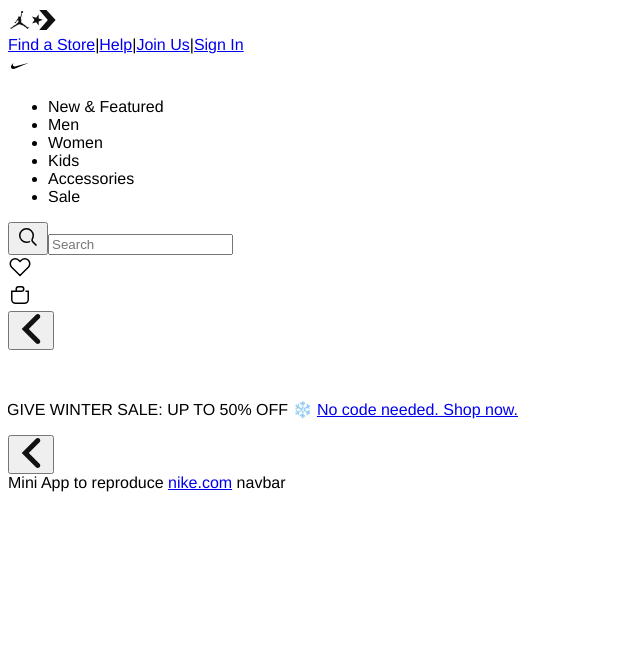
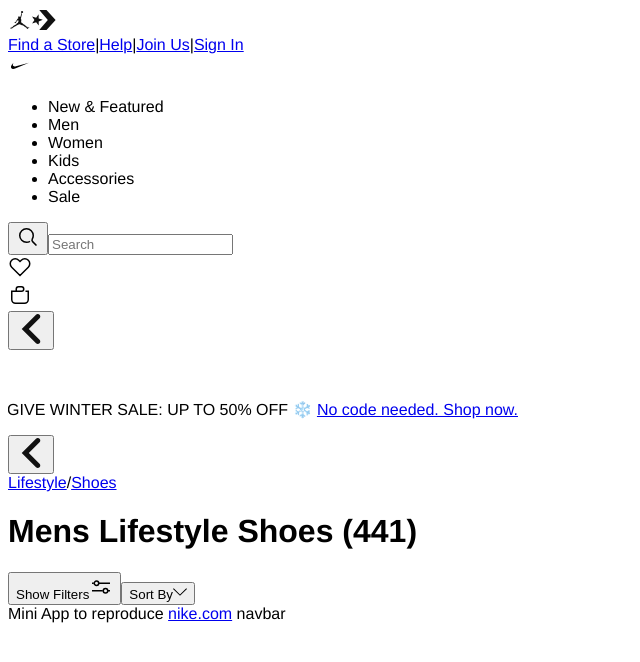
Before and after one commit to Xelaflash/nike_nav, a Next.js app: page / in a window 1280 px wide. Shown: the top 662 px of the page, without its empty margins (0-640 px from the left). Built offline with nearby package versions, Linux system fonts and the light colour scheme.

Commit message:
Add Header component and update Navbar component

```diff
--- a/src/app/page.tsx
+++ b/src/app/page.tsx
@@ -12,6 +12,7 @@
           gap: "2",
           justifyContent: "center",
           height: "100vh",
+          border: "1px solid red",
         })}
       >
         Mini App to reproduce{" "}
--- a/src/components/Header.tsx
+++ b/src/components/Header.tsx
@@ -0,0 +1,137 @@
+import { css } from "../../styled-system/css";
+
+function Header() {
+  return (
+    <>
+      <div
+        className={css({
+          marginTop: "16px",
+          padding: "0 48px",
+          display: "flex",
+          alignItems: "center",
+          color: "#111",
+          fontSize: "14px",
+          fontWeight: "500",
+        })}
+      >
+        {/* // breadcrumbs */}
+        <a href="/">Lifestyle</a>
+        <span
+          className={css({
+            padding: "0 6px",
+          })}
+        >
+          /
+        </span>
+        <a href="/">Shoes</a>
+      </div>
+      {/*  title + filter/sort */}
+      <header
+        className={css({
+          padding: "0px 48px 15px",
+          background: "#fff",
+          display: "flex",
+          alignItems: "center",
+          justifyContent: "space-between",
+          marginBottom: "16px",
+        })}
+      >
+        <h1
+          className={css({
+            fontSize: "24px",
+            fontWeight: "bold",
+            lineHeight: 1.3,
+            paddingBottom: "2px",
+          })}
+        >
+          Mens Lifestyle Shoes (441)
+        </h1>
+        <nav
+          className={css({
+            display: "flex",
+            alignItems: "center",
+            justifyContent: "space-around",
+          })}
+        >
+          <button
+            aria-controls="left-nav"
+            aria-describedby="Mens-Lifestyle-Shoes"
+            aria-expanded="false"
+            aria-label="Show Filters"
+            type="button"
+            className={css({
+              display: "flex",
+              alignItems: "center",
+              padding: "0 16px",
+              height: "40px",
+              cursor: "pointer",
+              fontSize: "16px",
+              fontWeight: "400",
+              paddingRight: "25px",
+            })}
+          >
+            <span
+              className={css({
+                paddingRight: "8px",
+              })}
+            >
+              Show Filters
+            </span>
+            <svg aria-hidden="true" focusable="false" viewBox="0 0 24 24" width="24px" height="24px" fill="none">
+              <title>Filter</title>
+              <path stroke="currentColor" strokeWidth="1.5" d="M21 8.25H10m-5.25 0H3" />
+              <path
+                stroke="currentColor"
+                strokeWidth="1.5"
+                d="M7.5 6v0a2.25 2.25 0 100 4.5 2.25 2.25 0 000-4.5z"
+                clipRule="evenodd"
+              />
+              <path stroke="currentColor" strokeWidth="1.5" d="M3 15.75h10.75m5 0H21" />
+              <path
+                stroke="currentColor"
+                strokeWidth="1.5"
+                d="M16.5 13.5v0a2.25 2.25 0 100 4.5 2.25 2.25 0 000-4.5z"
+                clipRule="evenodd"
+              />
+            </svg>
+          </button>
+          <button
+            aria-controls="sort-options"
+            aria-expanded="false"
+            aria-label="Sort By"
+            id="dropdown-btn"
+            role="listbox"
+            type="button"
+          >
+            <span
+              className={css({
+                display: "flex",
+                alignItems: "center",
+                padding: "0 16px",
+                height: "40px",
+                cursor: "pointer",
+                fontSize: "16px",
+                fontWeight: "400",
+              })}
+            >
+              <span
+                className={css({
+                  paddingRight: "8px",
+                })}
+              >
+                Sort By
+              </span>
+              <span>
+                <svg fill="#000000" height="14px" width="14px" version="1.1" id="Layer_1" viewBox="0 0 407.437 407.437">
+                  <title>Chevron</title>
+                  <polygon points="386.258,91.567 203.718,273.512 21.179,91.567 0,112.815 203.718,315.87 407.437,112.815 " />
+                </svg>
+              </span>
+            </span>
+          </button>
+        </nav>
+      </header>
+    </>
+  );
+}
+export { Header };
--- a/src/components/Navbar.tsx
+++ b/src/components/Navbar.tsx
@@ -1,3 +1,4 @@
+import { Header } from "./Header";
 import { NavigationBar } from "./NavigationBar";
 import { PromoBar } from "./PromoBar";
 import { Topnav } from "./TopNav";
@@ -7,7 +8,8 @@
     <div>
       <Topnav />
       <NavigationBar />
-      <PromoBar />
+      <PromoBar autoPlay interval={5000} />
+      <Header />
     </div>
   );
 }
```
